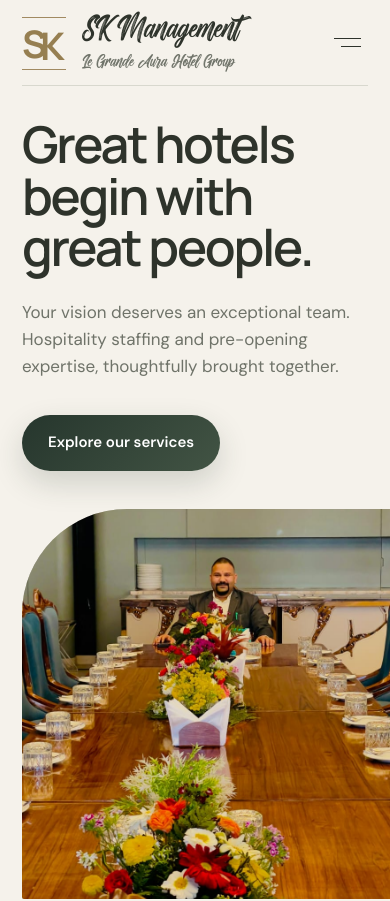
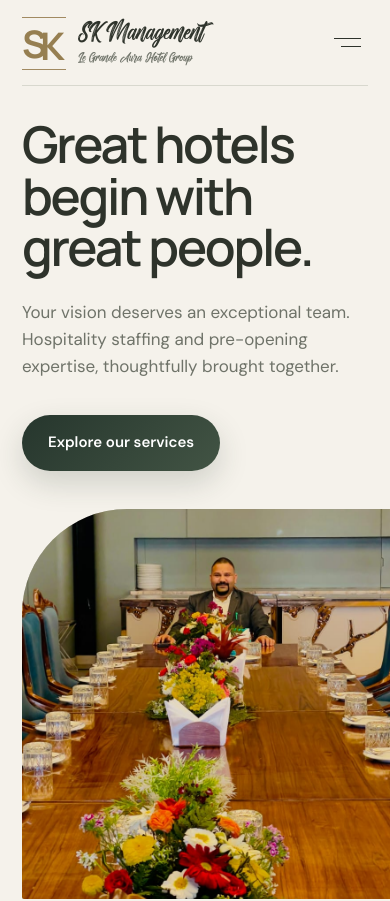
Before and after one commit to 1harshit123/sk-management, a React (Vite) app: page / in a window 390 px wide. Shown: the top 901 px of the page. Built offline with nearby package versions, Linux system fonts and the light colour scheme.

Commit message:
Update Site source

```diff
--- a/src/styles.css
+++ b/src/styles.css
@@ -69,14 +69,14 @@ a:focus-visible, button:focus-visible { outline: 2px solid var(--brass); outline
 .brand-monogram::before { top: -7px; }
 .brand-monogram::after { bottom: -8px; }
 .brand-monogram span { display: inline-block; transform: translateY(2px); }
-.brand-name { display: flex; flex-direction: column; gap: 4px; white-space: nowrap; }
+.brand-name { display: flex; flex-direction: column; gap: 2px; white-space: nowrap; }
 .brand-wordmark, .brand-tagline { font-family: 'Awesome', cursive; font-style: normal; font-weight: 400; letter-spacing: 0; line-height: 1.2; }
-.brand-wordmark { font-size: 32px; }
-.brand-tagline { font-size: 18px; color: var(--muted); }
-.header .brand { gap: 18px; }
+.brand-wordmark { font-size: 24px; }
+.brand-tagline { font-size: 13px; color: var(--muted); }
+.header .brand { gap: 14px; }
 .header .brand-monogram { font-size: 44px; }
-.header .brand-wordmark { font-size: 36px; }
-.header .brand-tagline { font-size: 20px; }
+.header .brand-wordmark { font-size: 26px; }
+.header .brand-tagline { font-size: 14px; }
 .desktop-nav { display: flex; align-items: center; gap: 38px; margin-left: auto; margin-right: 48px; }
 .desktop-nav a { position: relative; padding: 12px 0; font-size: 15px; font-weight: 500; color: #555c51; }
 .desktop-nav a::after { content: ''; position: absolute; right: 0; bottom: 5px; left: 0; height: 1px; background: var(--brass); transform: scaleX(0); transform-origin: left; transition: transform .25s ease; }
@@ -242,10 +242,10 @@ a:focus-visible, button:focus-visible { outline: 2px solid var(--brass); outline
   .header-inner { height: 86px; }
   .scrolled .header-inner { height: 72px; }
   .brand-monogram { font-size: 34px; }
-  .header .brand { gap: 16px; }
+  .header .brand { gap: 12px; }
   .header .brand-monogram { font-size: 38px; }
-  .brand-wordmark, .header .brand-wordmark { font-size: 30px; }
-  .brand-tagline, .header .brand-tagline { font-size: 16px; }
+  .brand-wordmark, .header .brand-wordmark { font-size: 24px; }
+  .brand-tagline, .header .brand-tagline { font-size: 12px; }
   .desktop-nav, .header-cta { display: none; }
   .menu-button { width: 42px; height: 42px; padding: 7px; display: flex; flex-direction: column; align-items: flex-end; justify-content: center; gap: 7px; border: 0; background: transparent; }
   .menu-button > span { width: 27px; height: 1px; background: var(--ink); transition: transform .25s ease, width .25s ease; }
```
